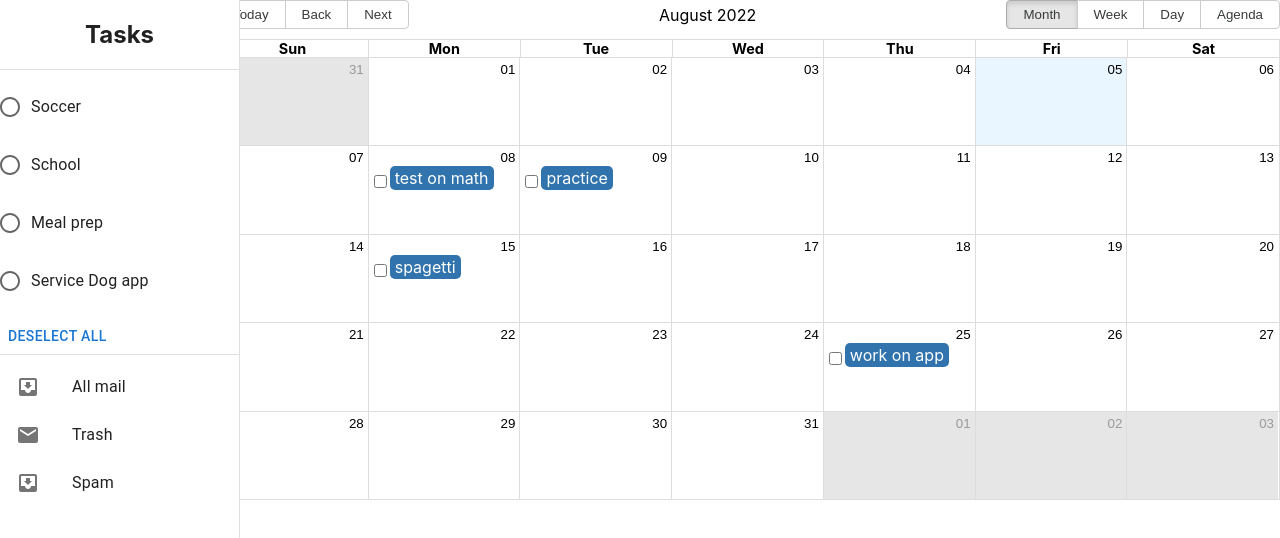
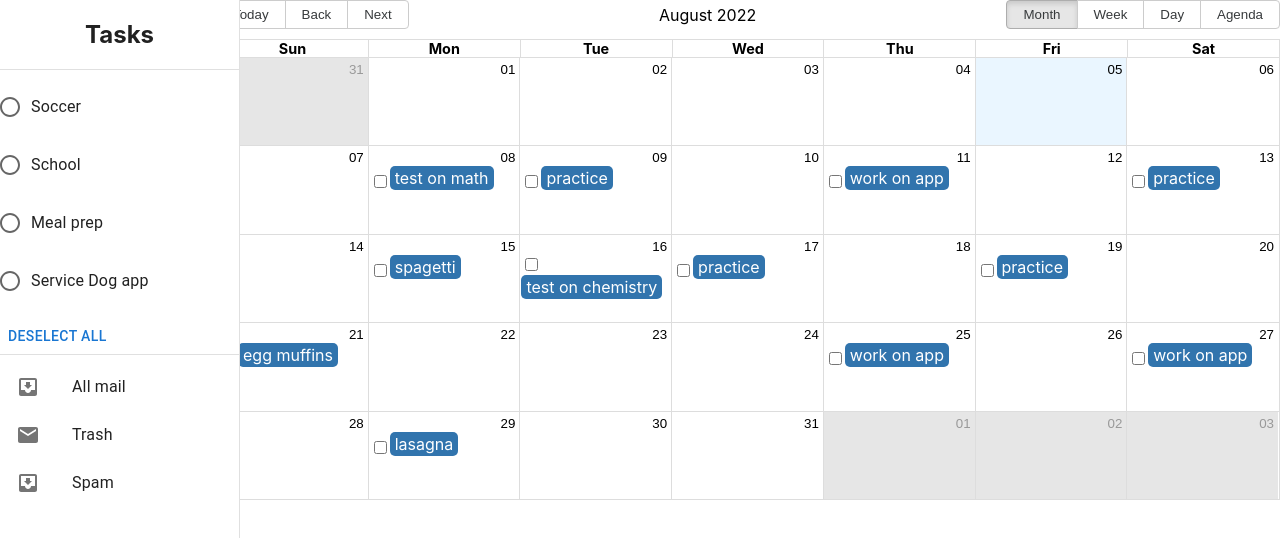
Before and after one commit to TaliSofiMato/CalendarX, a React (Create React App) app: page / in a window 1280 px wide. Shown: the top 538 px of the page. Built offline with nearby package versions, Linux system fonts and the light colour scheme.

Commit message:
even more events to work with

```diff
--- a/src/App.js
+++ b/src/App.js
@@ -17,11 +17,39 @@ const myEventsList = [
     end: '2022-08-08T05:00:00.000Z',
   },
   {
+    id: 'School',
+    title: 'test on chemistry',
+    allDay: true,
+    start: '2022-08-16T04:00:00.000Z',
+    end: '2022-08-16T05:00:00.000Z',
+  },
+  {
     id: 'Soccer',
     title: 'practice',
     allDay: true,
     start: '2022-08-09T07:00:00.000Z',
     end: '2022-08-09T09:00:00.000Z',
+  },
+  {
+    id: 'Soccer',
+    title: 'practice',
+    allDay: true,
+    start: '2022-08-13T07:00:00.000Z',
+    end: '2022-08-13T09:00:00.000Z',
+  },
+  {
+    id: 'Soccer',
+    title: 'practice',
+    allDay: true,
+    start: '2022-08-17T07:00:00.000Z',
+    end: '2022-08-17T09:00:00.000Z',
+  },
+  {
+    id: 'Soccer',
+    title: 'practice',
+    allDay: true,
+    start: '2022-08-19T07:00:00.000Z',
+    end: '2022-08-19T09:00:00.000Z',
   },
   {
     id: 'Meal prep',
@@ -31,11 +59,39 @@ const myEventsList = [
     end: '2022-08-15T09:00:00.000Z',
   },
   {
+    id: 'Meal prep',
+    title: 'egg muffins',
+    allDay: true,
+    start: '2022-08-21T07:00:00.000Z',
+    end: '2022-08-21T09:00:00.000Z',
+  },
+  {
+    id: 'Meal prep',
+    title: 'lasagna',
+    allDay: true,
+    start: '2022-08-29T07:00:00.000Z',
+    end: '2022-08-29T09:00:00.000Z',
+  },
+  {
     id: 'Service Dog app',
     title: 'work on app',
     allDay: true,
     start: '2022-08-25T07:00:00.000Z',
     end: '2022-08-25T09:00:00.000Z',
+  },
+  {
+    id: 'Service Dog app',
+    title: 'work on app',
+    allDay: true,
+    start: '2022-08-27T07:00:00.000Z',
+    end: '2022-08-27T09:00:00.000Z',
+  },
+  {
+    id: 'Service Dog app',
+    title: 'work on app',
+    allDay: true,
+    start: '2022-08-11T07:00:00.000Z',
+    end: '2022-08-11T09:00:00.000Z',
   },
 ]
 
```
